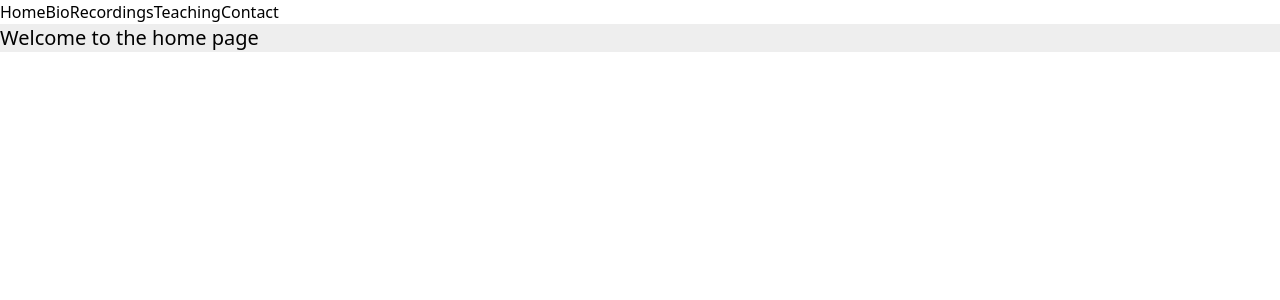
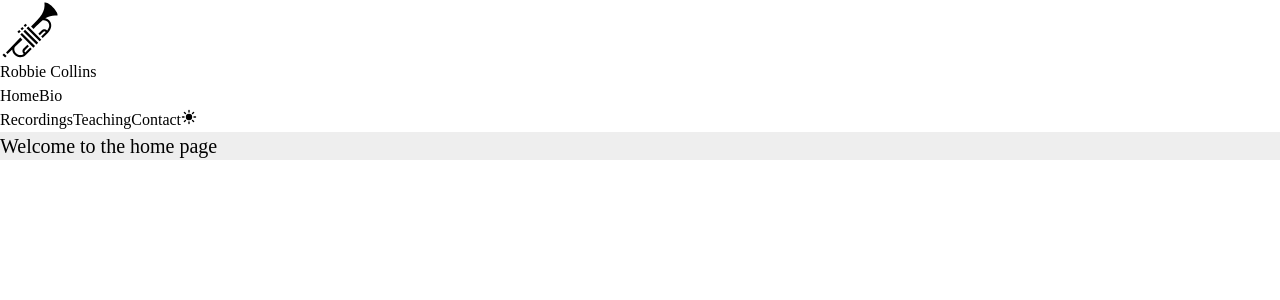
Before and after one commit to Nealium104/robbie, a Next.js app: page / in a window 1280 px wide. Shown: the top 300 px of the page. Built offline with nearby package versions, Linux system fonts and the light colour scheme.

Commit message:
started working on styled nav

```diff
--- a/package.json
+++ b/package.json
@@ -9,9 +9,11 @@
     "lint": "next lint"
   },
   "dependencies": {
+    "@next/font": "^13.2.4",
     "next": "13.2.4",
     "react": "18.2.0",
-    "react-dom": "18.2.0"
+    "react-dom": "18.2.0",
+    "react-icons": "^4.8.0"
   },
   "devDependencies": {
     "autoprefixer": "^10.4.14",
--- a/src/components/Nav.js
+++ b/src/components/Nav.js
@@ -1,14 +1,127 @@
+import React, { useEffect, useRef } from 'react'
 import Link from "next/link"
+import { IoMenu } from 'react-icons/io5'
+import { GiTrumpet } from 'react-icons/gi'
+import { IoSunny } from 'react-icons/io5'
 
 export default function Nav () {
+  const btnRef = useRef(null);
+  const menuRef = useRef(null);
+
+  useEffect(() => {
+    const btn = btnRef.current;
+    const menu = menuRef.current;
+
+    if (btn && menu) {
+      btn.addEventListener('click', () => {
+        menu.classList.toggle('hidden');
+      });
+    }
+
+    return () => {
+      if (btn) {
+        btn.removeEventListener('click', () => {
+          menu.classList.toggle('hidden');
+        });
+      }
+    };
+  }, []);
+
     return (
-        <>
-        <Link href="/">Home</Link>
-        <Link href="/bio/">Bio</Link>
-        <Link href="/recordings/">Recordings</Link>
-        <Link href="/teaching/">Teaching</Link>
-        <Link href="/contact/">Contact</Link>
-        </>
+        <nav>
+            {/* Primary Div */}
+            <div>
+                <div>
+                    <GiTrumpet className='text-6xl'/>
+                    <Link href="/">Robbie Collins</Link>
+                </div>
+                <Link href="/">Home</Link>
+                <Link href="/bio/">Bio</Link>
+            </div>
+            {/* Secondary Div */}
+            <div>
+                <Link href="/recordings/">Recordings</Link>
+                <Link href="/teaching/">Teaching</Link>
+                <Link href="/contact/">Contact</Link>
+                <button>
+                    <IoSunny />
+                </button>
+            </div>
+        </nav>
     )
 
 }
+
+// import React, { useEffect, useRef } from 'react';
+// import Link from 'next/link';
+// import { BiMusic } from 'react-icons/bi';
+// import { BiMenu } from 'react-icons/bi';
+
+// export default function Nav() {
+//   const btnRef = useRef(null);
+//   const menuRef = useRef(null);
+
+//   useEffect(() => {
+//     const btn = btnRef.current;
+//     const menu = menuRef.current;
+
+//     if (btn && menu) {
+//       btn.addEventListener('click', () => {
+//         menu.classList.toggle('hidden');
+//       });
+//     }
+
+//     return () => {
+//       if (btn) {
+//         btn.removeEventListener('click', () => {
+//           menu.classList.toggle('hidden');
+//         });
+//       }
+//     };
+//   }, []);
+
+//     return (
+//         <nav className="bg-afWhite">
+//             <div className="xl:max-w-6xl mx-auto px-6">
+//                 <div className="flex justify-between">
+//                     <div className="flex items-center space-x-4">
+//                         {/* Logo Here */}
+//                         <div className="py-2 px-3">
+//                             <a href="#">
+//                                 <BiMusic className="mx-auto"/>
+//                                 <span className="font-bold">Skunch</span>
+//                             </a>
+//                         </div>
+
+//                         {/* Primary Div */}
+//                         <div className="hidden md:flex items-center space-x-1 ">
+//                             <Link href="/" className="py-2 px-3 hover:text-red-900">Home</Link>
+//                             <Link href="/about/" className="py-2 px-3 hover:text-red-900">About</Link>
+//                         </div>
+//                     </div>
+
+//                     {/* Secondary Div */}
+//                     <div className="hidden md:flex items-center space-x-1 ">
+//                         <Link href='/archive/' className="py-2 px-3">Archive</Link>
+//                         <Link href='/merch/' className="py-2 px-3 bg-red-900 rounded hover:bg-red-800">Merch</Link>
+//                     </div>
+
+//                         {/* Mobile Menu Collapse Button */}
+//                         <div className="md:hidden flex items-center">
+//                             <button className="mobile-menu-button" ref={btnRef}>
+//                                 <BiMenu />
+//                             </button>
+//                         </div>
+//                     </div>
+//                         {/* Mobile Menu */}
+//                         <div className="flex flex-col items-center mobile-menu hidden md:hidden" ref={menuRef}>
+//                             <Link href='/' className="block py-2 px-4 text-sm hover:bg-gray-200 text-center">Home</Link>
+//                             <Link href='/about/' className="block py-2 px-4 text-sm hover:bg-gray-200 text-center">About</Link>
+//                             <Link href='/archive/' className="block py-2 px-4 text-sm hover:bg-gray-200 text-center">Archive</Link>
+//                             <Link href='/merch/' className="block py-2 px-4 text-sm hover:bg-gray-200 text-center">Merch</Link>
+//                         </div>
+//             </div>
+
+//         </nav>
+//     )
+// }
--- a/src/pages/_app.js
+++ b/src/pages/_app.js
@@ -1,5 +1,17 @@
 import '@/styles/globals.css'
+import { Roboto } from '@next/font/google'
+import { ThemeProvider } from 'next-themes'
+
+const roboto = Roboto({
+  subsets: ['latin'],
+  variable: '--font-roboto',
+  weight: ['500', '400', '100'],
+})
 
 export default function App({ Component, pageProps }) {
-  return <Component {...pageProps} />
+  return (
+      <div className={`${roboto.variable}`}>
+        <Component {...pageProps} />
+      </div>
+  );
 }
--- a/src/pages/index.js
+++ b/src/pages/index.js
@@ -3,7 +3,7 @@ import Nav from '@/components/Nav'
 import styles from '@/styles/Home.module.css'
 export default function Home() {
   return (
-    < >
+    <>
       <Head>
         <title>🚀Robbie's Portfolio</title>
         <meta name="description" content="Generated by create next app" />
--- a/tailwind.config.js
+++ b/tailwind.config.js
@@ -1,5 +1,6 @@
 /** @type {import('tailwindcss').Config} */
 module.exports = {
+  darkMode: 'class',
   content: [
     "./app/**/*.{js,ts,jsx,tsx}",
     "./pages/**/*.{js,ts,jsx,tsx}",
@@ -10,6 +11,9 @@ module.exports = {
   ],
   theme: {
     extend: {
+      fontFamily: {
+        sans: ['var(--font-roboto)']
+      },
       colors: {
         'almost-black': '#eeeeee',
       },
```
Also changed, not shown: src/pages/recordings.js (added), src/pages/teaching.js (added), 1 other file (tests, documents, lock files or other folders).
